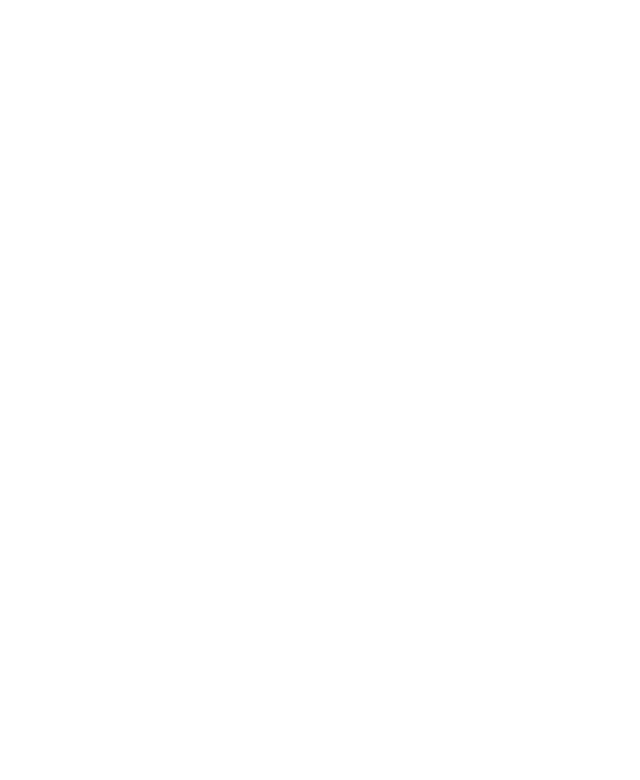
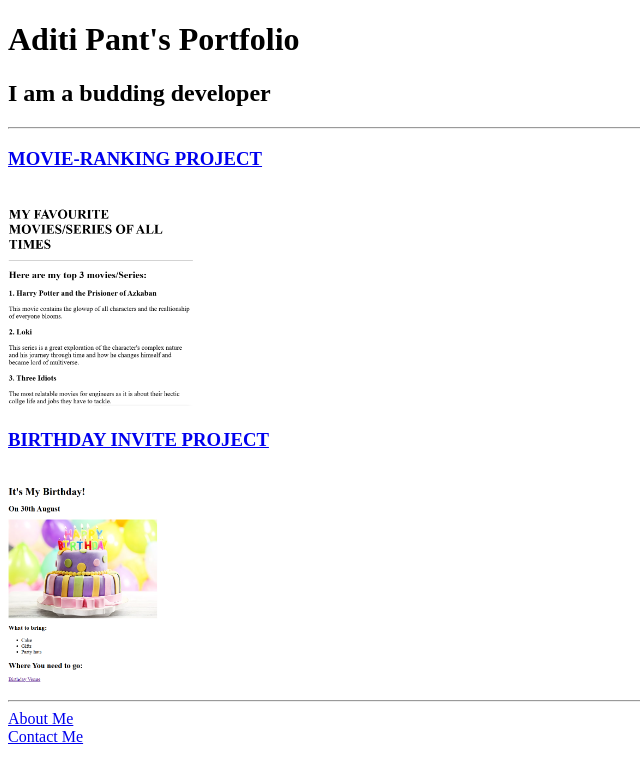
Before and after one commit to thestralseer/html-portfolio, a plain HTML site: page index.html in a window 1280 px wide. Shown: the whole page, without its empty margins (0-640 px from the left). Drawn offline with Linux system fonts and the light colour scheme.

Commit message:
Add files via upload

```diff
--- a/index.html
+++ b/index.html
@@ -13,3 +13,21 @@ HINT for TODO 6: You can use the height attribute set to 200 to make the image s
 https://developer.mozilla.org/en-US/docs/Web/HTML/Element/img#attr-height -->
 
 <!-- TODO 7: Add the Contact Me and About Me page links -->
+ <!DOCTYPE html>
+ <html lang="en">
+ <head>
+    <meta charset="UTF-8">
+    <meta name="viewport" content="width=device-width, initial-scale=1.0">
+    <title>My portfolio</title>
+ </head>
+ <body>
+    <h1>Aditi Pant's Portfolio</h1>
+    <h2>I am a budding developer</h2><hr>
+    <h3><a href="./public/movie-ranking.html">MOVIE-RANKING PROJECT</a></h3><br>
+    <img src="./assets/images/movie ranking.png" alt="Movie-Ranking project Preview" height="200"><br>
+    <h3><a href="./public/birthday-invite.html">BIRTHDAY INVITE PROJECT</a></h3><br>
+    <img src="./assets/images/Birthday.png" alt="Birthday Invite project Preview" height="200"><hr>
+    <a href="./public/about.html">About Me</a><br>
+    <a href="./public/contact.html">Contact Me</a>
+</body>
+ </html>
```
